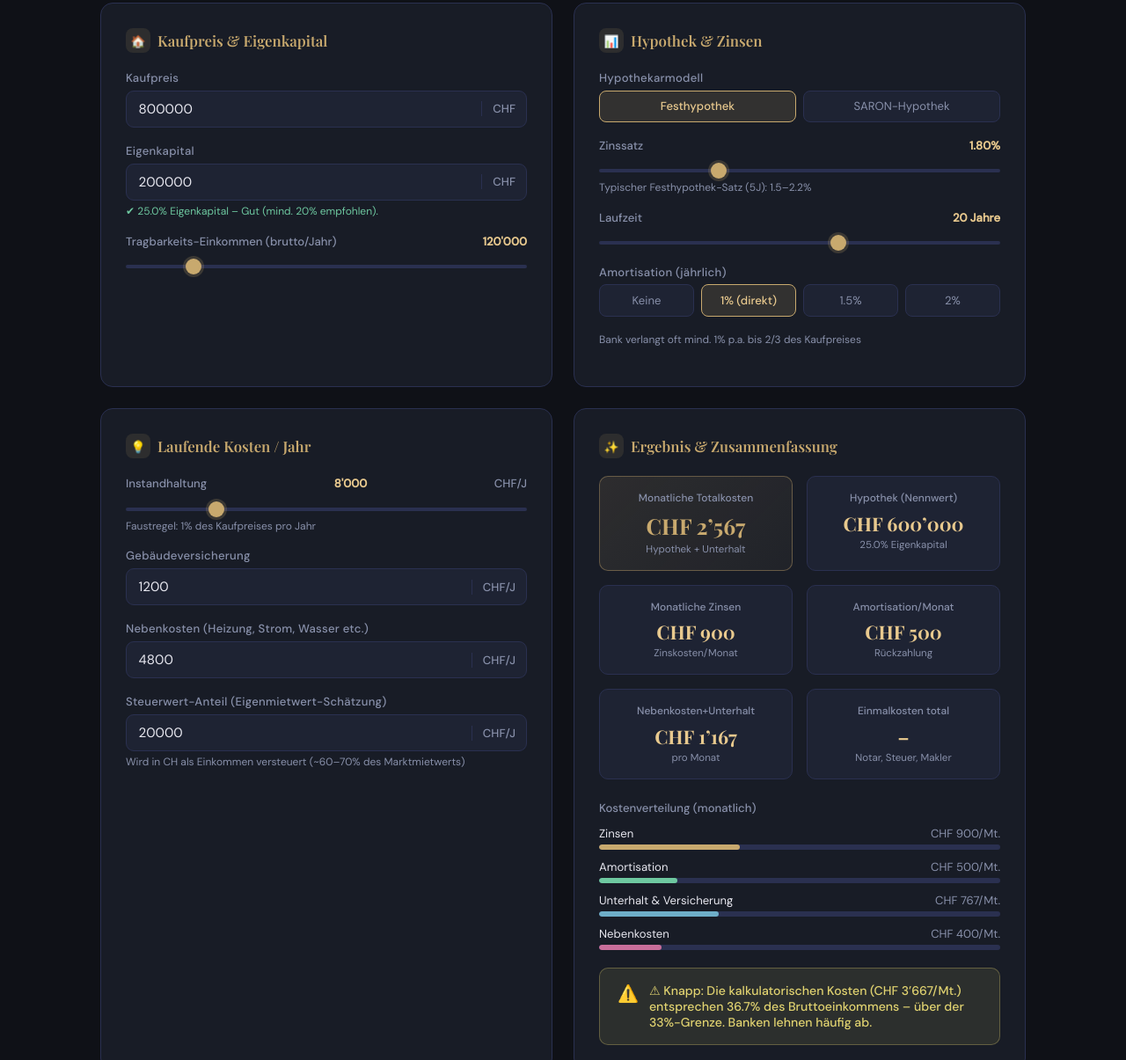
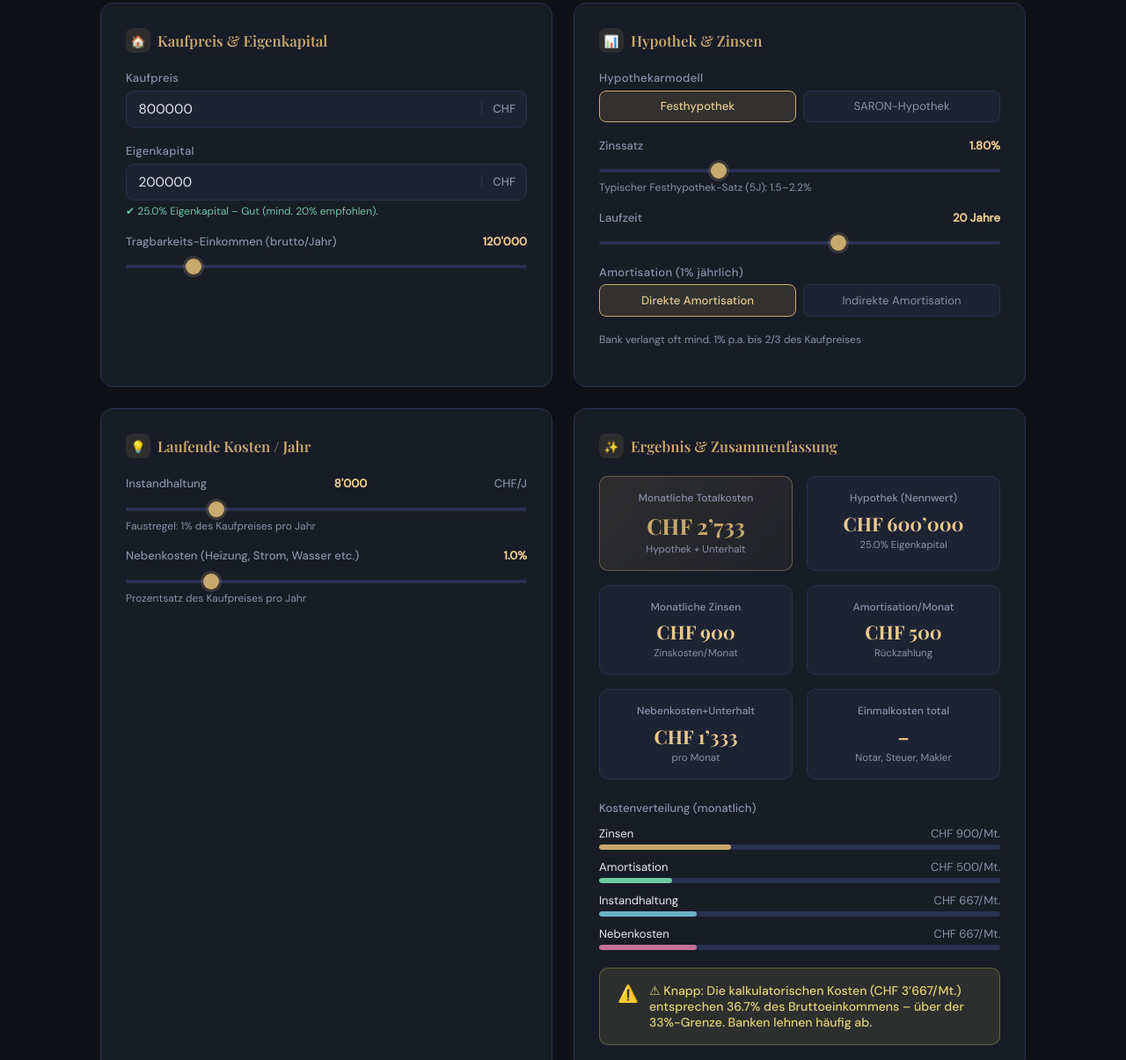
Before and after one commit to finklenburg-stack/bfh, a plain HTML site: page index.html in a window 1280 px wide. Shown: the part 185-1390 px from the top of the page at 88% size. Drawn offline with nearby package versions, Linux system fonts and the light colour scheme.

Commit message:
kleinere anpassungen

```diff
--- a/index.html
+++ b/index.html
@@ -392,12 +392,10 @@
     </div>
 
     <div class="field">
-      <label>Amortisation (jährlich)</label>
+      <label>Amortisation (1% jährlich)</label>
       <div class="toggle-group" id="amort-group">
-        <button class="toggle-btn" data-val="0">Keine</button>
-        <button class="toggle-btn active" data-val="0.01">1% (direkt)</button>
-        <button class="toggle-btn" data-val="0.015">1.5%</button>
-        <button class="toggle-btn" data-val="0.02">2%</button>
+        <button class="toggle-btn active" data-val="0.01">Direkte Amortisation</button>
+        <button class="toggle-btn" data-val="0.01">Indirekte Amortisation</button>
       </div>
       <div class="hint">Bank verlangt oft mind. 1% p.a. bis 2/3 des Kaufpreises</div>
     </div>
@@ -413,29 +411,10 @@
       <div class="hint">Faustregel: 1% des Kaufpreises pro Jahr</div>
     </div>
 
-    <div class="field">
-      <label>Gebäudeversicherung</label>
-      <div class="input-wrap">
-        <input type="number" id="versicherung" value="1200" min="0" step="100"/>
-        <span class="unit">CHF/J</span>
-      </div>
-    </div>
-
-    <div class="field">
-      <label>Nebenkosten (Heizung, Strom, Wasser etc.)</label>
-      <div class="input-wrap">
-        <input type="number" id="nebenkosten" value="4800" min="0" step="100"/>
-        <span class="unit">CHF/J</span>
-      </div>
-    </div>
-
-    <div class="field">
-      <label>Steuerwert-Anteil (Eigenmietwert-Schätzung)</label>
-      <div class="input-wrap">
-        <input type="number" id="eigenmietwert" value="20000" min="0" step="500"/>
-        <span class="unit">CHF/J</span>
-      </div>
-      <div class="hint">Wird in CH als Einkommen versteuert (~60–70% des Marktmietwerts)</div>
+    <div class="slider-field">
+      <label>Nebenkosten (Heizung, Strom, Wasser etc.) <span id="neben-label">1.0%</span></label>
+      <input type="range" id="nebenkosten" min="0" max="5" step="0.1" value="1.0"/>
+      <div class="hint">Prozentsatz des Kaufpreises pro Jahr</div>
     </div>
   </div>
 
@@ -556,6 +535,10 @@ $('instandhaltung').addEventListener('input', () => {
   $('inst-label').textContent = fmt(parseInt($('instandhaltung').value));
   calc();
 });
+$('nebenkosten').addEventListener('input', () => {
+  $('neben-label').textContent = parseFloat($('nebenkosten').value).toFixed(1) + '%';
+  calc();
+});
 $('einkommen').addEventListener('input', () => {
   const v = parseInt($('einkommen').value);
   $('eink-label').textContent = fmt(v);
@@ -563,7 +546,7 @@ $('einkommen').addEventListener('input', () => {
 });
 
 // ─── Main inputs ───────────────────────────────────────────────────────
-['kaufpreis','eigenkapital','versicherung','nebenkosten','eigenmietwert'].forEach(id => {
+['kaufpreis','eigenkapital'].forEach(id => {
   $(id).addEventListener('input', calc);
 });
 
@@ -573,8 +556,7 @@ function calc() {
   const eigenkapital  = parseFloat($('eigenkapital').value)  || 0;
   const zinssatz      = parseFloat($('zinssatz').value)      || 0;
   const laufzeit      = parseInt($('laufzeit').value)        || 20;
-  const versicherung  = parseFloat($('versicherung').value)  || 0;
-  const nebenkosten   = parseFloat($('nebenkosten').value)   || 0;
+  const nebenkostenPct= parseFloat($('nebenkosten').value)   || 0;
   const instandhaltung= parseFloat($('instandhaltung').value)|| 0;
   const einkommen     = parseInt($('einkommen').value)       || 0;
 
@@ -582,13 +564,16 @@ function calc() {
   const ekPct         = kaufpreis > 0 ? (eigenkapital / kaufpreis * 100) : 0;
   const einmalKosten  = 0;
 
+  // Nebenkosten als Betrag berechnen (Prozent vom Kaufpreis)
+  const nebenkostenJahr = kaufpreis * (nebenkostenPct / 100);
+
   // Monatszins
   const monatsZins    = (zinssatz / 100 / 12) * hypothek;
   // Amortisation
   const amortJahr     = hypothek * amortRate;
   const amortMonat    = amortJahr / 12;
   // Laufende Kosten pro Monat
-  const laufendMonat  = (versicherung + nebenkosten + instandhaltung) / 12;
+  const laufendMonat  = (nebenkostenJahr + instandhaltung) / 12;
 
   const totalMonat    = monatsZins + amortMonat + laufendMonat;
 
@@ -618,8 +603,8 @@ function calc() {
   const bars = [
     { label: 'Zinsen', val: monatsZins, color: BAR_COLORS[0] },
     { label: 'Amortisation', val: amortMonat, color: BAR_COLORS[1] },
-    { label: 'Unterhalt & Versicherung', val: (versicherung + instandhaltung) / 12, color: BAR_COLORS[2] },
-    { label: 'Nebenkosten', val: nebenkosten / 12, color: BAR_COLORS[3] },
+    { label: 'Instandhaltung', val: instandhaltung / 12, color: BAR_COLORS[2] },
+    { label: 'Nebenkosten', val: nebenkostenJahr / 12, color: BAR_COLORS[3] },
   ];
   const maxVal = bars.reduce((s, b) => s + b.val, 0) || 1;
   $('breakdown-bars').innerHTML = bars.map(b => `
```
